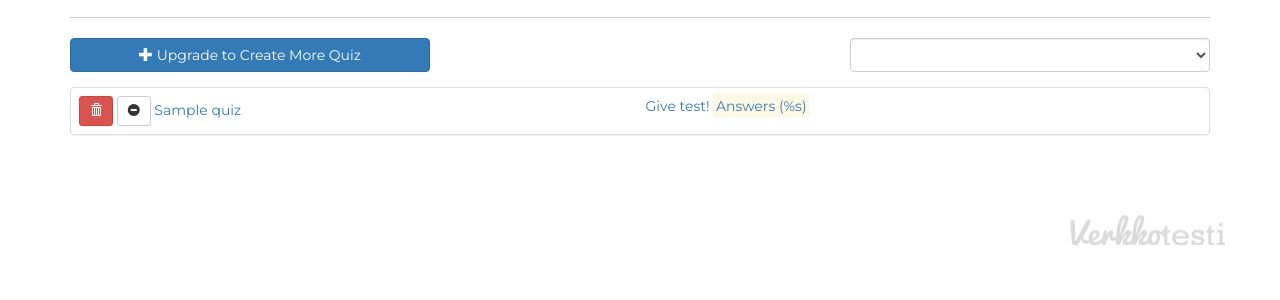
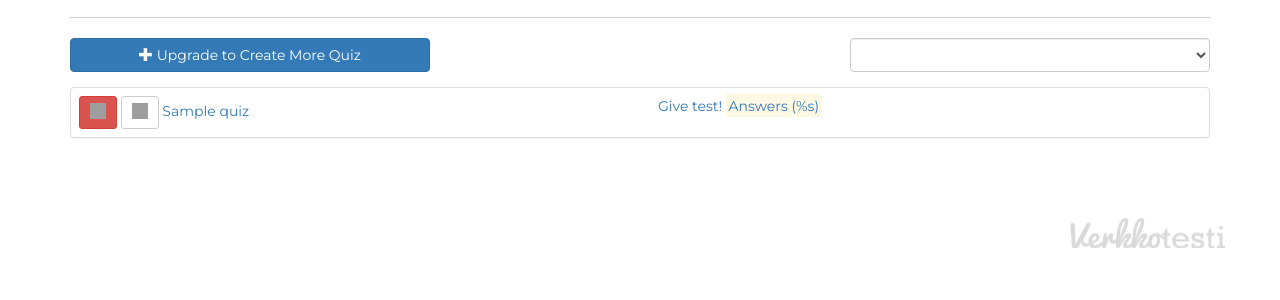
Before and after one commit to biplob023051/quiz, a CakePHP app: the page made by app/View/Quiz/index.ctp in a window 1280 px wide. Shown: the part 142-442 px from the top of the page. Run offline with PHP 8.4 and a stand-in for CakePHP, Linux system fonts and the light colour scheme; the template is opened without the code that fills it: most values are stand-ins (such as "Sample title", 1, 10 or a date in 2020); form fields are guessed from the names that the template uses; data that the repository does not hold is empty; some libraries are stand-ins or nearby versions; grey boxes are pictures that could not be loaded.

Commit message:
Custom icons implemented

```diff
--- a/app/View/Elements/Quiz/edit/Handlebars/choice.multiple_many.edit.ctp
+++ b/app/View/Elements/Quiz/edit/Handlebars/choice.multiple_many.edit.ctp
@@ -29,7 +29,7 @@
                         ?>
                     </div>
                     <div class="col-lg-1 col-md-1 col-sm-2 col-xs-2">
-                        <?php echo $this->Form->button('X', array('type' => 'button', 'choice' => '{{id}}', 'class' => 'remove-choice')); ?>
+                        <?php echo $this->Form->button('<i class="glyphicon close"></i>', array('type' => 'button', 'choice' => '{{id}}', 'class' => 'remove-choice')); ?>
                     </div>
                 </div>
             </div>
@@ -66,7 +66,7 @@
                         ?>
                     </div>
                     <div class="col-lg-1 col-md-1 col-sm-2 col-xs-2">
-                        <?php echo $this->Form->button('X', array('type' => 'button', 'choice' => '{{id}}', 'class' => 'remove-choice')); ?>
+                        <?php echo $this->Form->button('<i class="glyphicon close"></i>', array('type' => 'button', 'choice' => '{{id}}', 'class' => 'remove-choice')); ?>
                     </div>
                 </div>
             </div>
--- a/app/View/Elements/Quiz/edit/Handlebars/choice.multiple_one.edit.ctp
+++ b/app/View/Elements/Quiz/edit/Handlebars/choice.multiple_one.edit.ctp
@@ -29,7 +29,7 @@
                         ?>
                     </div>
                     <div class="col-lg-1 col-md-1 col-sm-2 col-xs-2">
-                        <?php echo $this->Form->button('X', array('type' => 'button', 'choice' => '{{id}}', 'class' => 'remove-choice')); ?>
+                        <?php echo $this->Form->button('<i class="glyphicon close"></i>', array('type' => 'button', 'choice' => '{{id}}', 'class' => 'remove-choice')); ?>
                     </div>
                 </div>
             </div>
@@ -66,7 +66,7 @@
                         ?>
                     </div>
                     <div class="col-lg-1 col-md-1 col-sm-2 col-xs-2">
-                        <?php echo $this->Form->button('X', array('type' => 'button', 'choice' => '{{id}}', 'class' => 'remove-choice')); ?>
+                        <?php echo $this->Form->button('<i class="glyphicon close"></i>', array('type' => 'button', 'choice' => '{{id}}', 'class' => 'remove-choice')); ?>
                     </div>
                 </div>
             </div>
--- a/app/View/Elements/Quiz/edit/Handlebars/question.preview.ctp
+++ b/app/View/Elements/Quiz/edit/Handlebars/question.preview.ctp
@@ -10,10 +10,10 @@
             <div class="col-xs-12 col-md-3">
                 <div class="btn-group preview-btn">
                     <button type="button" class="btn btn-default btn-sm edit-question" id="edit-q{{id}}">
-                        <i class="glyphicon glyphicon-edit"></i>
+                        <i class="glyphicon pencil"></i>
                     </button>
                     <button type="button" class="btn btn-danger btn-sm delete-question" id="delete-q{{id}}">
-                        <i class="glyphicon glyphicon-trash"></i>
+                        <i class="glyphicon trash"></i>
                     </button>
                 </div>
             </div>
--- a/app/View/Elements/Quiz/edit/question.ctp
+++ b/app/View/Elements/Quiz/edit/question.ctp
@@ -21,10 +21,10 @@ echo json_encode(array(
         <div class="col-xs-12 col-md-3">
             <div class="btn-group preview-btn">
                 <button type="button" class="btn btn-default btn-sm edit-question" id="edit-q<?php echo $id ?>">
-                    <i class="glyphicon glyphicon-edit"></i>
+                    <i class="glyphicon pencil"></i>
                 </button>
                 <button type="button" class="btn btn-danger btn-sm delete-question" id="delete-q<?php echo $id ?>">
-                    <i class="glyphicon glyphicon-trash"></i>
+                    <i class="glyphicon trash"></i>
                 </button>
             </div>
         </div>
--- a/app/View/Quiz/ajax_update.ctp
+++ b/app/View/Quiz/ajax_update.ctp
@@ -59,7 +59,7 @@
                     <tr id="student-<?php echo $value1['id']; ?>">
                         <td class="serial">
                             <button type="button" class="btn btn-danger btn-sm delete-answer" std-id="<?php echo $value1['id']; ?>">
-                                <i class="glyphicon glyphicon-trash"></i>
+                                <i class="glyphicon trash"></i>
                             </button>
                             <?php echo $sl; ?>
                         </td>
--- a/app/View/Quiz/index.ctp
+++ b/app/View/Quiz/index.ctp
@@ -48,15 +48,15 @@ $this->assign('title', __('My Quizzes'));
                 <tr class="<?php echo $class; ?>">
                     <td>
                         <button type="button" class="btn btn-danger btn-sm delete-quiz" quiz-id="<?php echo $quiz['Quiz']['id']; ?>">
-                            <i class="glyphicon glyphicon-trash"></i>
+                            <i class="glyphicon trash"></i>
                         </button>
                         <?php if ($quiz['Quiz']['status']) : ?>
                             <button type="button" class="btn btn-default btn-sm active-quiz" status="<?php echo $quiz['Quiz']['status']; ?>" id="<?php echo $quiz['Quiz']['id']; ?>">
-                                <i class="glyphicon glyphicon-minus-sign"></i>
+                                <i class="glyphicon archive"></i>
                             </button>
                         <?php else: ?>
                             <button type="button" class="btn btn-default btn-sm active-quiz" status="<?php echo $quiz['Quiz']['status']; ?>" id="<?php echo $quiz['Quiz']['id']; ?>">
-                                <i class="glyphicon glyphicon-plus-sign"></i>
+                                <i class="glyphicon recycle"></i>
                             </button>
                         <?php endif; ?>
                         <?php echo $this->Html->link($quiz['Quiz']['name'], array('action' => 'edit', $quiz['Quiz']['id'])); ?>
--- a/app/View/Quiz/table.ctp
+++ b/app/View/Quiz/table.ctp
@@ -113,7 +113,7 @@ $this->assign('title', __('Answer Table'));
                         <tr id="student-<?php echo $value1['id']; ?>">
                             <td class="serial">
                                 <button type="button" class="btn btn-danger btn-sm delete-answer" std-id="<?php echo $value1['id']; ?>">
-                                    <i class="glyphicon glyphicon-trash"></i>
+                                    <i class="glyphicon trash"></i>
                                 </button>
                                 <?php echo $sl; ?>
                             </td>
--- a/app/webroot/css/style.css
+++ b/app/webroot/css/style.css
@@ -267,3 +267,45 @@ tr.incativeQuiz mark a {
     height: 100%;
     width: 100%;
 }
+
+
+/*custom icons adding*/
+i.archive {
+    background-image:url(../img/icons/16x16/archive.png);
+    background-position: center center;
+    height: 16px;
+    line-height: 16px;
+    width: 16px;
+}
+
+i.recycle {
+    background-image:url(../img/icons/16x16/recycle.png);
+    background-position: center center;
+    height: 16px;
+    line-height: 16px;
+    width: 16px;
+}
+
+i.trash {
+    background-image:url(../img/icons/16x16/trash.png);
+    background-position: center center;
+    height: 16px;
+    line-height: 16px;
+    width: 16px;
+}
+
+i.pencil {
+    background-image:url(../img/icons/16x16/pencil.png);
+    background-position: center center;
+    height: 16px;
+    line-height: 16px;
+    width: 16px;
+}
+
+i.close {
+    background-image:url(../img/icons/16x16/close.png);
+    background-position: center center;
+    height: 16px;
+    line-height: 16px;
+    width: 16px;
+}
```
